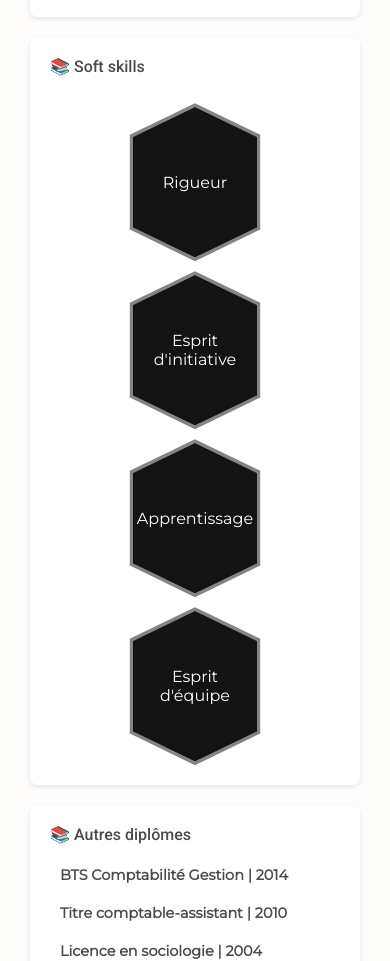
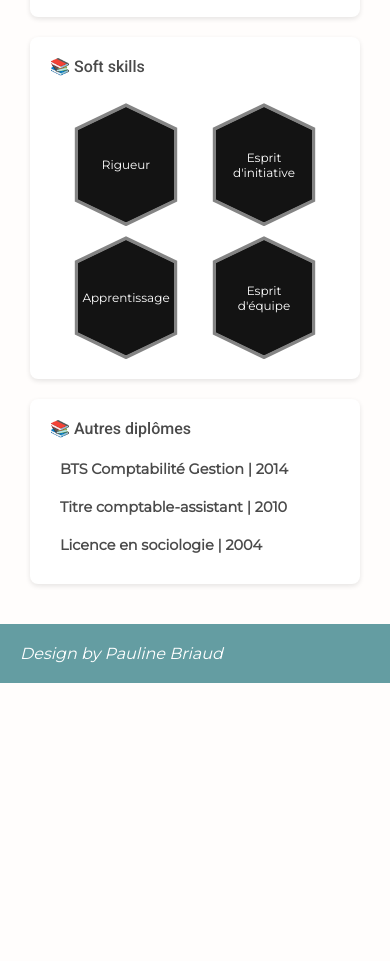
Before and after one commit to PaulineBr0d/CV, a plain HTML site: page index.html in a window 390 px wide. Shown: the part 1785-2746 px from the top of the page. After the commit the page ends 2468 px from the top, so only its background shows below. Drawn offline with Linux system fonts and the light colour scheme.

Commit message:
reponsive add

```diff
--- a/css/style.css
+++ b/css/style.css
@@ -425,6 +425,17 @@ a {
   .softskills-group{
     justify-content: center;
   }
+  .hexagon-wrapper {
+  width: 128px;
+  height: 123px;
+  }
+  .softskill-badge {
+  width: 120px;
+  height: 115px;
+  }
+  .badge-title, .soft-info-bubble {
+    font-size: 12px;
+  }
   .profile-photo-container {
     /*display:none;*/
     width: 50px;
```
